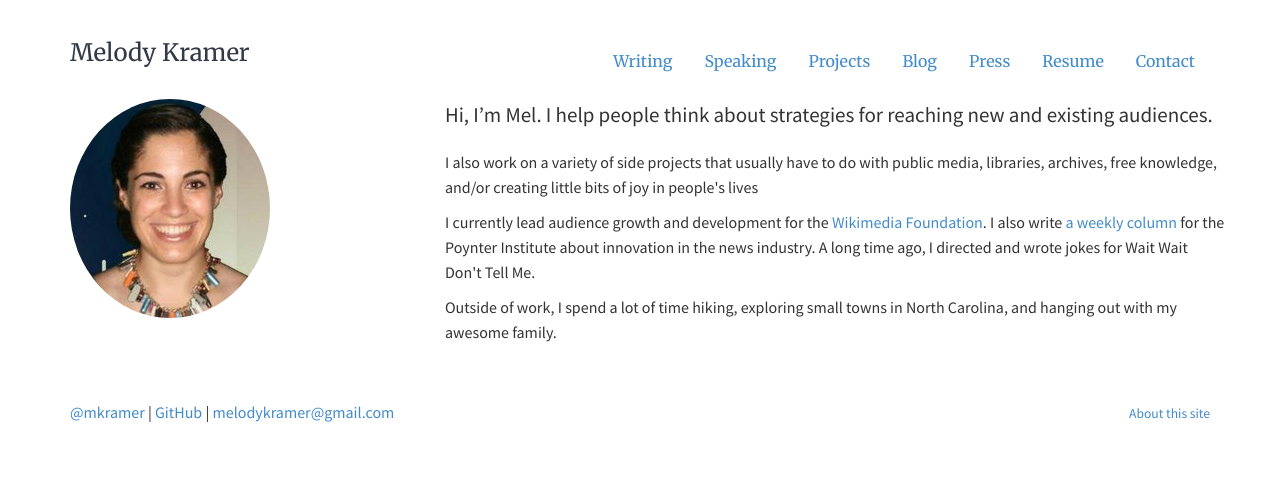
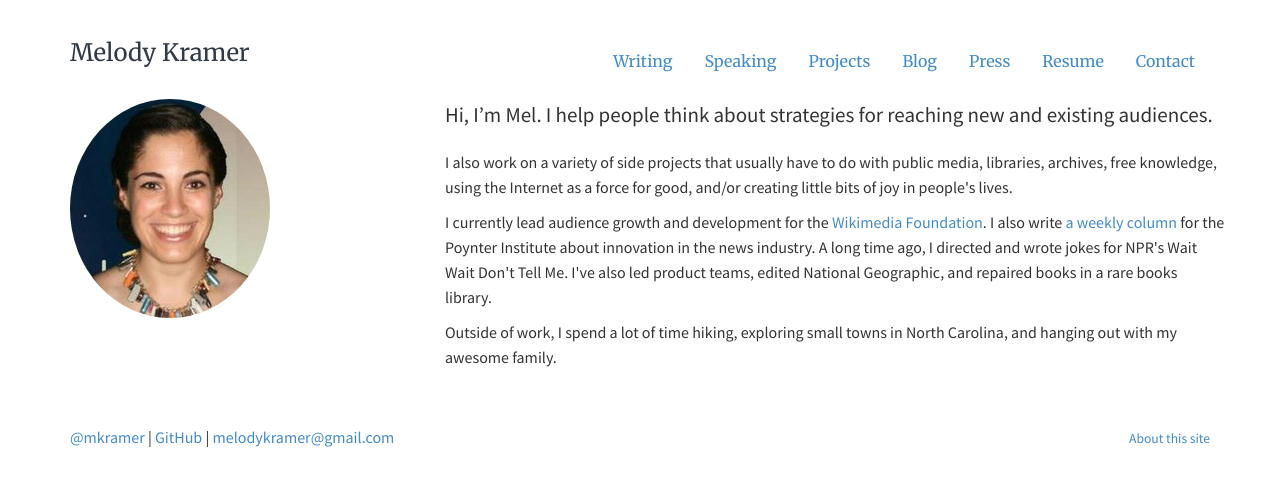
Before and after one commit to melodykramer/old-website, a Jekyll site: the page built from index.md, in a window 1280 px wide. Shown: the top 486 px of the page. Built offline with Jekyll 4.4.1, drawn with Linux system fonts in a browser that asks for light colours.

Commit message:
Update index.md

```diff
--- a/index.md
+++ b/index.md
@@ -15,7 +15,7 @@ description:
 	</div>
 	<div itemscope itemtype="http://data-vocabulary.org/Person" class="col-sm-8"></div>
 	<p class="lead" markdown="1">Hi, I'm <span itemprop="name">Mel</span>. I help people think about strategies for reaching new and existing audiences.</p>
-	<p>I also work on a variety of side projects that usually have to do with public media, libraries, archives, free knowledge, and/or creating little bits of joy in people's lives</p>
-	<p>I currently lead audience growth and development for the <a href="https://wikimediafoundation.org/wiki/Home">Wikimedia Foundation</a>. I also write <a href="http://www.poynter.org/author/melody-kramer/">a weekly column</a> for the Poynter Institute about innovation in the news industry. A long time ago, I directed and wrote jokes for Wait Wait Don't Tell Me.</p>
+	<p>I also work on a variety of side projects that usually have to do with public media, libraries, archives, free knowledge, using the Internet as a force for good, and/or creating little bits of joy in people's lives.</p>
+	<p>I currently lead audience growth and development for the <a href="https://wikimediafoundation.org/wiki/Home">Wikimedia Foundation</a>. I also write <a href="http://www.poynter.org/author/melody-kramer/">a weekly column</a> for the Poynter Institute about innovation in the news industry. A long time ago, I directed and wrote jokes for NPR's Wait Wait Don't Tell Me. I've also led product teams, edited National Geographic, and repaired books in a rare books library.</p>
 	<p>Outside of work, I spend a lot of time hiking, exploring small towns in North Carolina, and hanging out with my awesome family.</p>
 </div>
```
